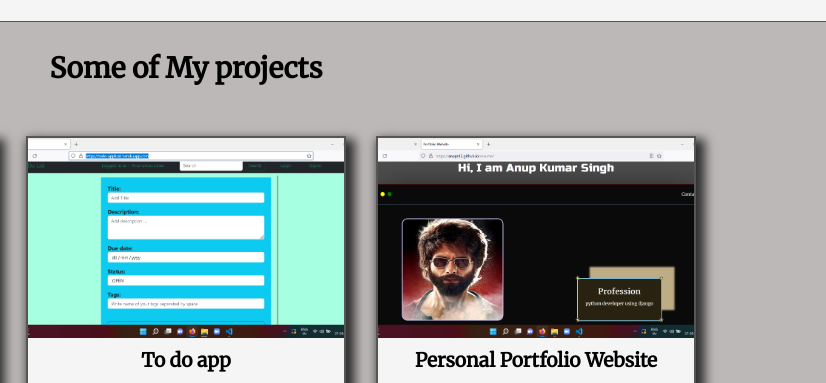
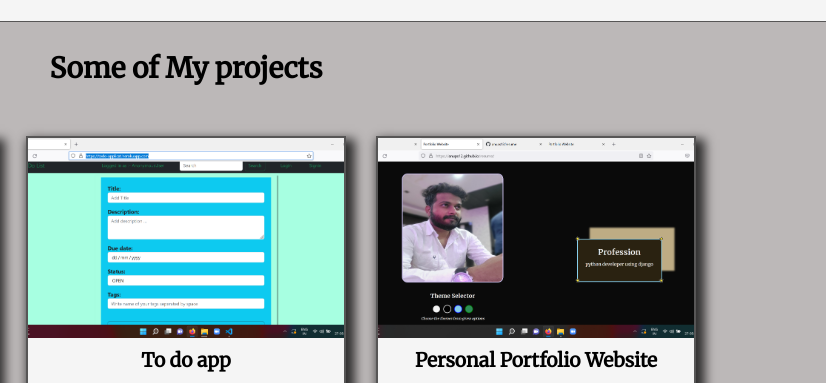
Before and after one commit to anups12/resume, a plain HTML site: page index.html in a window 1280 px wide. Shown: the part 1480-1863 px from the top of the page, 454-1280 px from the left. Drawn offline with Linux system fonts and the light colour scheme; a web font is replaced by a local one.

Commit message:
Update index.html

```diff
--- a/index.html
+++ b/index.html
@@ -159,7 +159,7 @@ Designation : project Engineer (17-july-2020 till date)
                     </a>
                 </div>
                 <div class="post">
-                    <a href="https://anups12.github.io/resume/" target="_blank"><img src="images/b.png" alt="">
+                    <a href="https://anups12.github.io/resume/" target="_blank"><img src="images/PP.png" alt="">
                         <div class="post-text">
                             <h6 class="post-title">Personal Portfolio Website</h6>
                             <p class="post-desc">portfolio website developed using html css and javascript </p>
```
